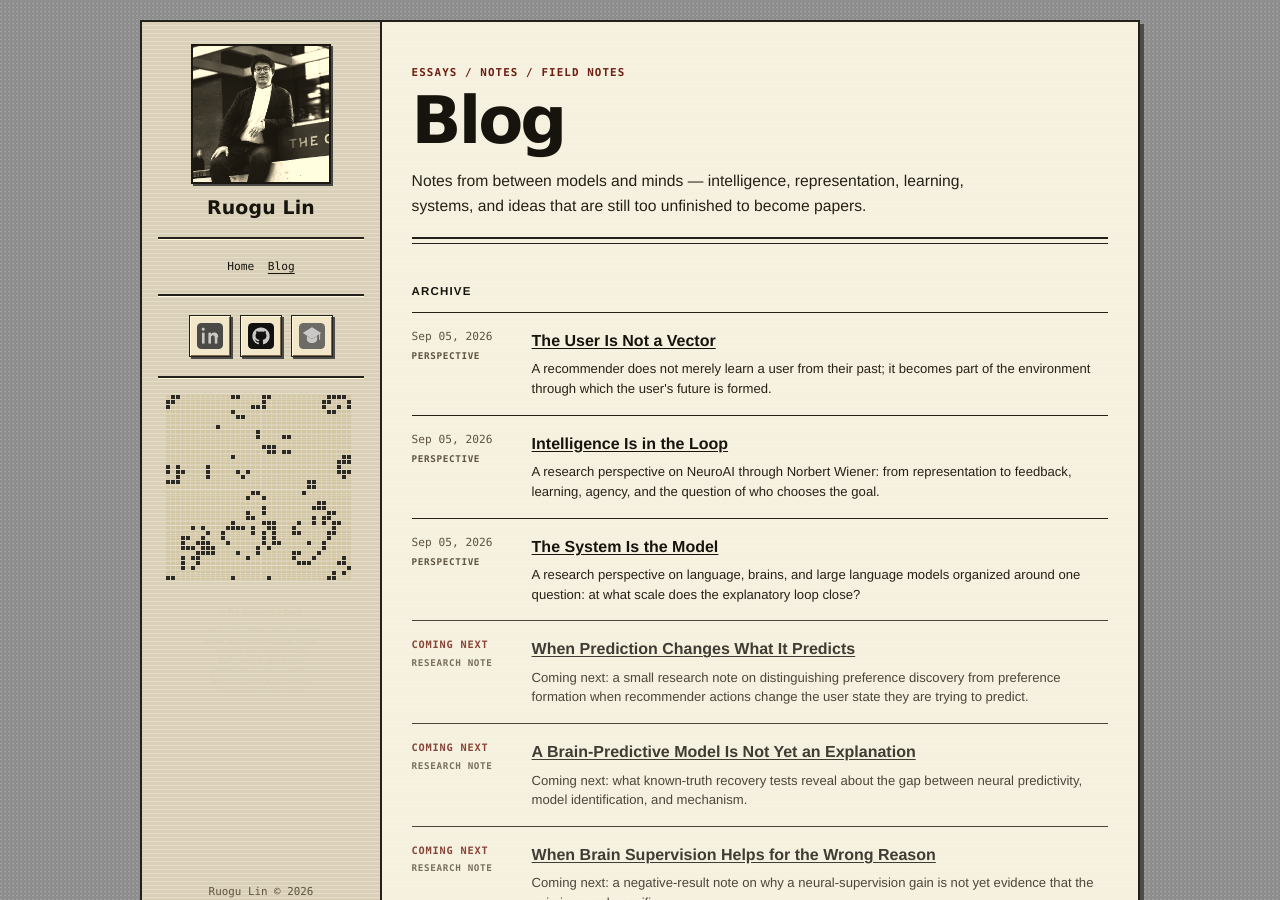
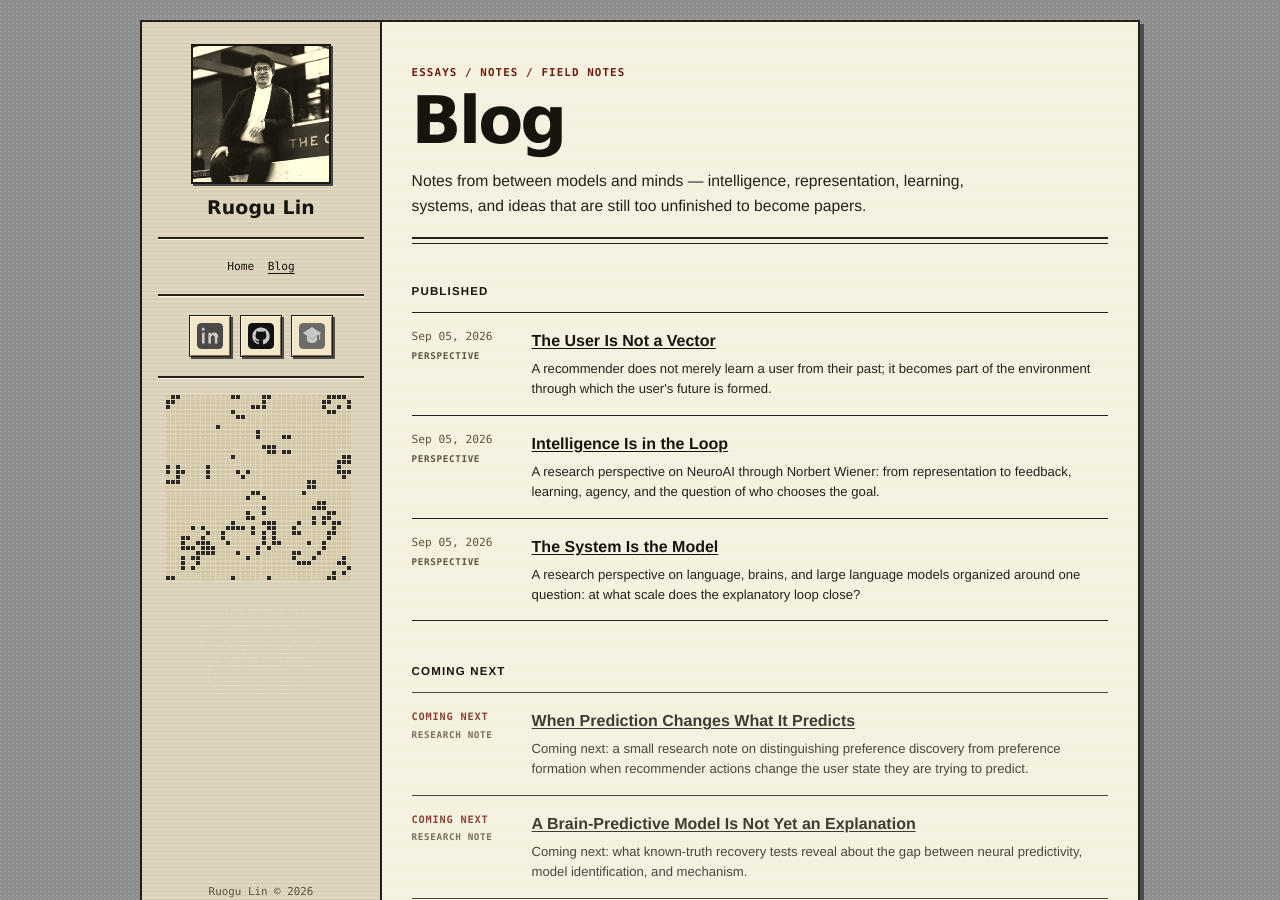
Before and after one commit to lrgthu/lrgthu.github.io, a Jekyll site: the page built from blog/index.html, in a window 1280 px wide and 900 px high. Built offline with Jekyll 4.4.1, drawn with Linux system fonts in a browser that asks for light colours.

Commit message:
Separate published writing from forthcoming research notes

```diff
--- a/blog/index.html
+++ b/blog/index.html
@@ -15,20 +15,17 @@ permalink: /blog/
   <div class="blog-rule" aria-hidden="true"></div>
 </header>
 
-<section class="blog-archive" aria-labelledby="archive-title">
-  <h2 class="blog-section-label" id="archive-title">Archive</h2>
+<section class="blog-archive" aria-labelledby="published-title">
+  <h2 class="blog-section-label" id="published-title">Published</h2>
 
   {% if site.posts.size > 0 %}
     <ul class="blog-post-list">
       {% for post in site.posts %}
+        {% unless post.placeholder %}
           {% assign writing_type = post.writing_type | default: "Perspective" %}
-        <li class="blog-post-row{% if post.placeholder %} is-placeholder{% endif %}">
+          <li class="blog-post-row">
             <div class="blog-post-date-stack">
-            {% if post.placeholder %}
-              <span class="blog-post-date blog-status">Coming next</span>
-            {% else %}
               <time class="blog-post-date" datetime="{{ post.date | date_to_xmlschema }}">{{ post.date | date: "%b %d, %Y" }}</time>
-            {% endif %}
               <span class="blog-post-kind">{{ writing_type }}</span>
             </div>
             <div>
@@ -40,6 +37,7 @@ permalink: /blog/
               {% endif %}
             </div>
           </li>
+        {% endunless %}
       {% endfor %}
     </ul>
   {% else %}
@@ -52,6 +50,28 @@ permalink: /blog/
   {% endif %}
 </section>
 
+{% assign forthcoming_posts = site.posts | where: "placeholder", true %}
+{% if forthcoming_posts.size > 0 %}
+<section class="blog-archive blog-forthcoming" aria-labelledby="forthcoming-title">
+  <h2 class="blog-section-label" id="forthcoming-title">Coming next</h2>
+  <ul class="blog-post-list">
+    {% for post in forthcoming_posts %}
+      {% assign writing_type = post.writing_type | default: "Research Note" %}
+      <li class="blog-post-row is-placeholder">
+        <div class="blog-post-date-stack">
+          <span class="blog-post-date blog-status">Coming next</span>
+          <span class="blog-post-kind">{{ writing_type }}</span>
+        </div>
+        <div>
+          <a class="blog-post-title" href="{{ post.url | relative_url }}">{{ post.title }}</a>
+          {% if post.summary %}<p class="blog-post-summary">{{ post.summary }}</p>{% endif %}
+        </div>
+      </li>
+    {% endfor %}
+  </ul>
+</section>
+{% endif %}
+
 <footer class="blog-nav">
   <a class="blog-back" href="{{ '/' | relative_url }}">← Home</a>
   <span class="blog-nav-note">lrgthu.github.io/blog/</span>
```
Lines whose indentation alone changed are shown as unchanged.
